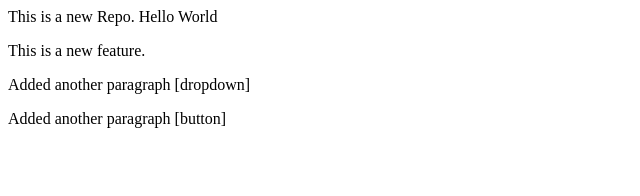
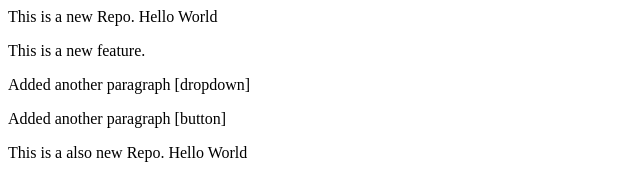
Before and after one commit to priyankaswal/localRepo, a plain HTML site: page index.html in a window 1280 px wide. Shown: the whole page, without its empty margins (0-640 px from the left). Drawn offline with Linux system fonts and the light colour scheme.

Commit message:
Revising git commit.

```diff
--- a/index.html
+++ b/index.html
@@ -2,3 +2,4 @@
 <p>This is a new feature.</p>
 <p>Added another paragraph [dropdown]</p>
 <p>Added another paragraph [button]</p>
+<p>This is a also new Repo. Hello World</p>
```
